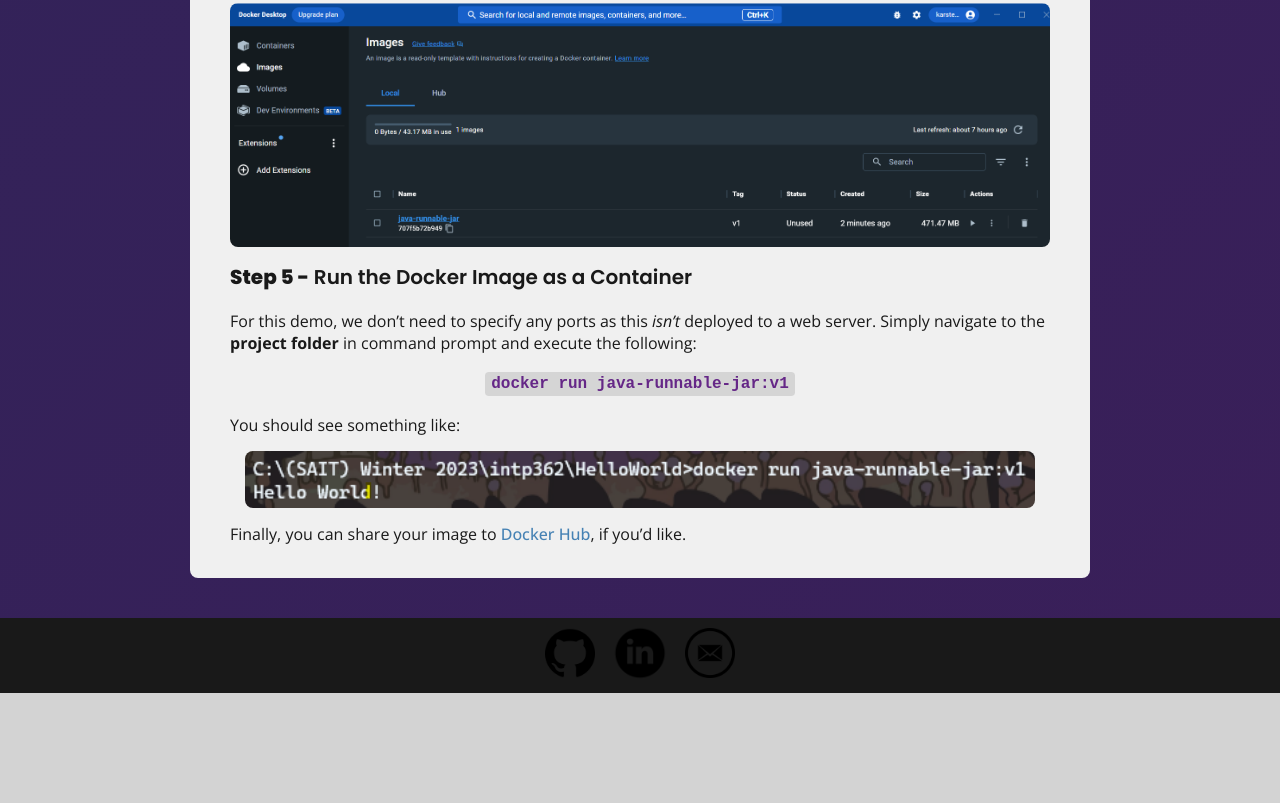
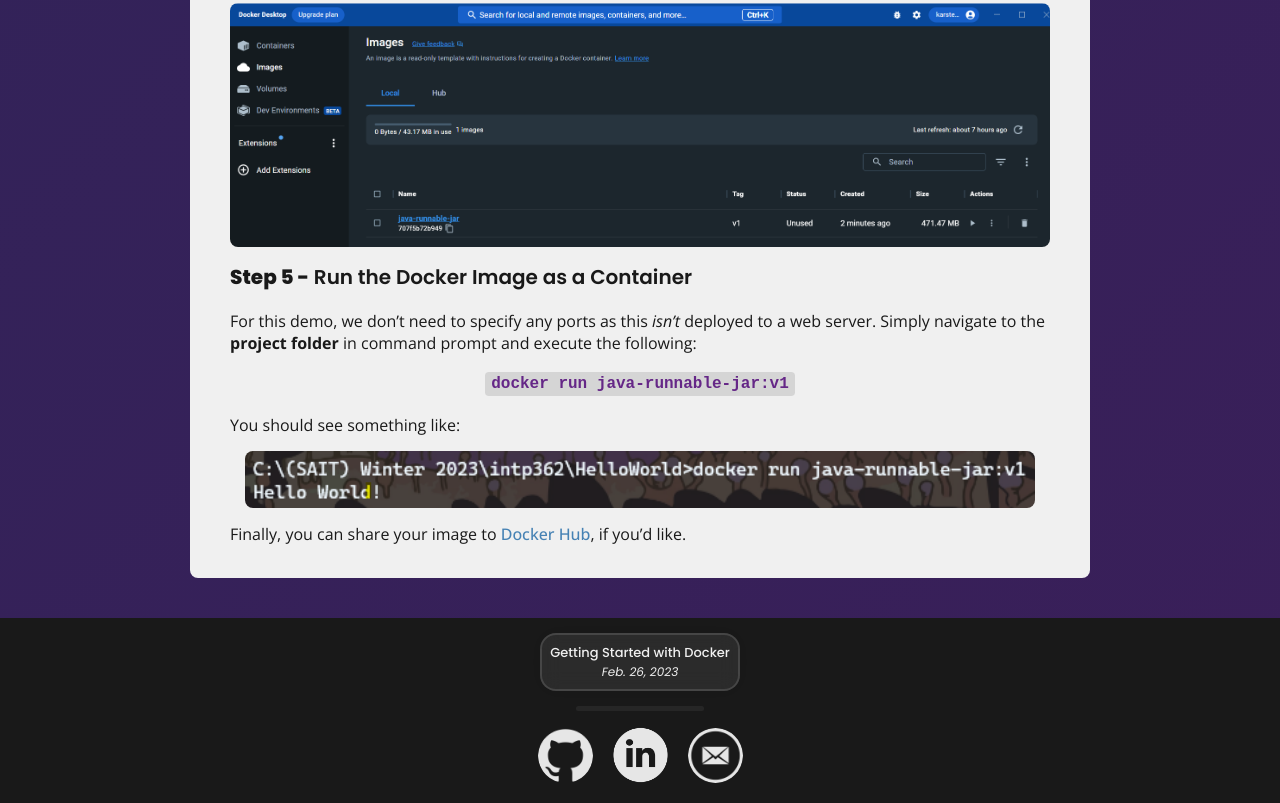
Before and after one commit to karstenmonteiro/karstenmonteiro.github.io, a plain HTML site: page posts/bp2.html in a window 1280 px wide. Shown: the part 8206-9009 px from the top of the page. Before the commit the page ends 8899 px from the top, so only its background shows below. Drawn offline with nearby package versions, Linux system fonts and the light colour scheme.

Commit message:
updated styles

```diff
--- a/posts/bp2.html
+++ b/posts/bp2.html
@@ -13,7 +13,7 @@
 </head>
 <body>
     <!-- to top button -->
-    <button id="topbtn" title="Go to top" onclick="topFunction()">Top</button>
+    <button id="topbtn" title="Go to top" onclick="topFunction()">^</button>
     <div class="grid-container">
         <!--
             HEADER
@@ -324,6 +324,11 @@
             FOOTER
                     -->
         <div class="footer-container">
+            <div class="bp-container frost">
+                <a class="content-bp1 bp-title" href="./bp1.html">Getting Started with Docker</a>
+                <a class="bp-date-author" href="./bp1.html">Feb. 26, 2023</a>
+            </div>
+            <div class="line-spacer"></div>
             <div class="socials-grid-container">
                 <div class="github">
                     <a href="https://www.github.com/karstenmonteiro/" target="_blank" title="Github"><img class="social" src="../imgs/socials/github-icon.png"></a>
@@ -364,7 +369,7 @@
 
     // Add a margin to the bottom of the button so it doesn't overlay the footer when user scrolls to the bottom of the page
     if ((window.innerHeight + window.scrollY) > height || document.documentElement.scrollTop > height) {
-        topbtn.style.marginBottom = "80px";
+        topbtn.style.marginBottom = "180px";
         topbtn.style.transition = "margin-bottom .8s"
     } else {
         topbtn.style.marginBottom = "0";
@@ -373,7 +378,7 @@
 
 // When the user clicks on the button, scroll to the top of the document
 function topFunction() {
-    window.scrollTo(0, 200);
+    window.scrollTo(0, 0);
 }
 
 // enlarge/reset images on click
--- a/styles/posts.css
+++ b/styles/posts.css
@@ -10,28 +10,29 @@
 #topbtn {
     display: none;
     position: fixed;
-    padding: 15px 20px;
-    right: 60px;
+    padding: 8px 14px 2px;
+    right: .7em;
     bottom: 20px;
     z-index: 99;
     border: none;
     border-radius: 10px;
     outline: none;
     cursor: pointer;
-    border: 2px solid #000000;
+    border: 2px solid #f0f0f010;
     border-radius: 20px;
     /* frost effect */
     box-shadow: 0 0 1rem 0 rgba(0, 0, 0, 0.02);
-    background-color: #1919198f;
+    background-color:#191919;
     backdrop-filter: blur(1px);
+    opacity: 80%;
     /* typography */
-    color: #e2e2e2;
-    font-size: 22px;
-    font-family: 'Poppins', sans-serif;
-    font-weight: 600;
+    color: #f0f0f0;
+    font-size: 24px;
+    font-family: 'Roboto', sans-serif;
+    font-weight: 800;
 }
     #topbtn:hover {
-        background-color: #555;
+        background-color: #242424;
     }
 
 /*
@@ -335,7 +336,54 @@
 .footer-container {
     grid-area: 'content';
     background-color: #191919;
+    text-align: center;
 }
+    .more-posts-container {
+        padding-top: 15px;
+    }
+
+    .bp-container {
+        display: grid;
+        grid-template-areas:
+          'bp-title'
+          'date-auth';
+        grid-template-rows: 1fr 0fr;
+        width: fit-content;
+        margin: 15px auto;
+        padding: 8px;
+        border: 2.5px solid #ffffff20;
+        border-radius: 16px;
+    }
+        .bp-title {
+            grid-area: 'bp-title';
+            /* typography */
+            color:#f0f0f0;
+            font-family: 'Poppins', sans-serif;
+            font-size: 13px;
+            font-weight: 500;
+            text-decoration: none;
+            scale: 1;
+            transition: color .4s, scale .4s;
+        }
+        .bp-date-author {
+            grid-area: 'date-auth';
+            height: fit-content;
+            /* typography */
+            color: #f0f0f0;
+            font-family: 'Poppins', sans-serif;
+            font-size: 12px;
+            font-weight: 100;
+            font-style: italic;
+            text-decoration: none;
+            scale: 1;
+            transition: color .4s, scale .4s;
+        }
+            .bp-container:hover, .bp-container:hover > .bp-title, .bp-container:hover > .bp-date-author {
+                /* color: #b8b8b8; */
+                opacity: 80%;
+                scale: 1.02;
+                transition: all .4s;
+            }
 
 /*
     SOCIALS GRID CONTAINER
@@ -348,27 +396,35 @@
     width: fit-content;
     margin-left: auto;
     margin-right: auto;
-    padding: 10px;
+    padding: 15px;
 }
     .social {
         grid-area: 'github';
         width: fit-content;
-        height: 50px;
-        width: 50px;
+        height: 55px;
+        width: 55px;
         margin: 0;
         transition: scale .2s;
+        filter: invert(.9);
+        /* background-color: #ffffff; */
+        /* border: 5px solid black; */
+        border-radius: 1000px;
     }
-    .social:hover {
-        scale: 1.2;
+    .github, .email {
+        transition: scale .3s;
+    }
+    .github:hover, .email:hover {
+        scale: 1.3;
+        transition: scale .3s;
     }
 
-    #linkedin {
+    .linkedin {
         grid-area: 'linkedin';
         scale: 1.2;
         transition: scale .3s;
     }
-    #linkedin:hover {
-        scale: 1.4;
+    .linkedin:hover {
+        scale: 1.5;
     }
 
 /*
@@ -382,3 +438,16 @@
     width: 20px;
     grid-area: 'spacer-w20';
 }
+.line-spacer {
+    background-color: #f0f0f010;
+    width: 10%;
+    height: 5px;
+    margin: 2px auto;
+    border-radius: 100px;
+}
+
+.frost {
+    box-shadow: 0 0 1rem 0 rgba(0, 0, 0, 0.02);
+      background-color: rgba(255, 255, 255, 0.08);
+      backdrop-filter: blur(10px);
+  }
```
Also changed, not shown: posts/bp1.html (+8 -3 lines).
